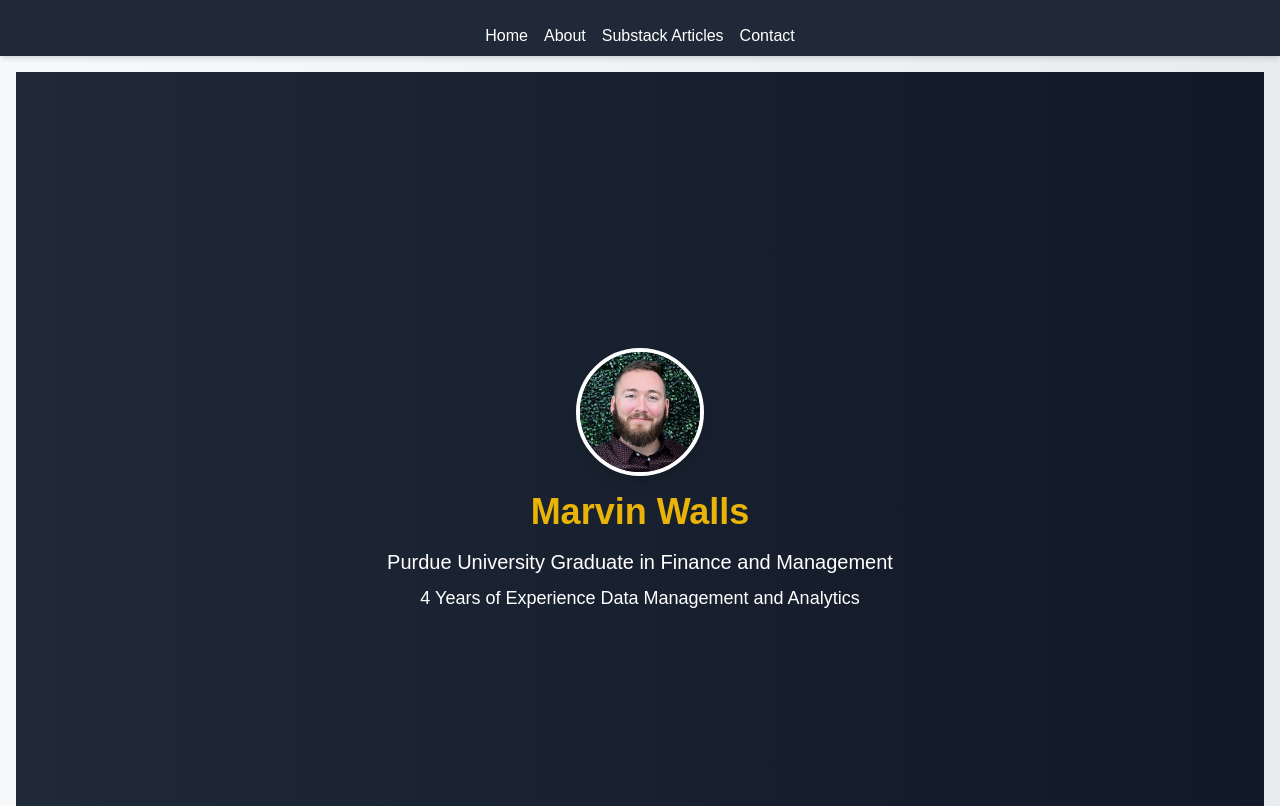
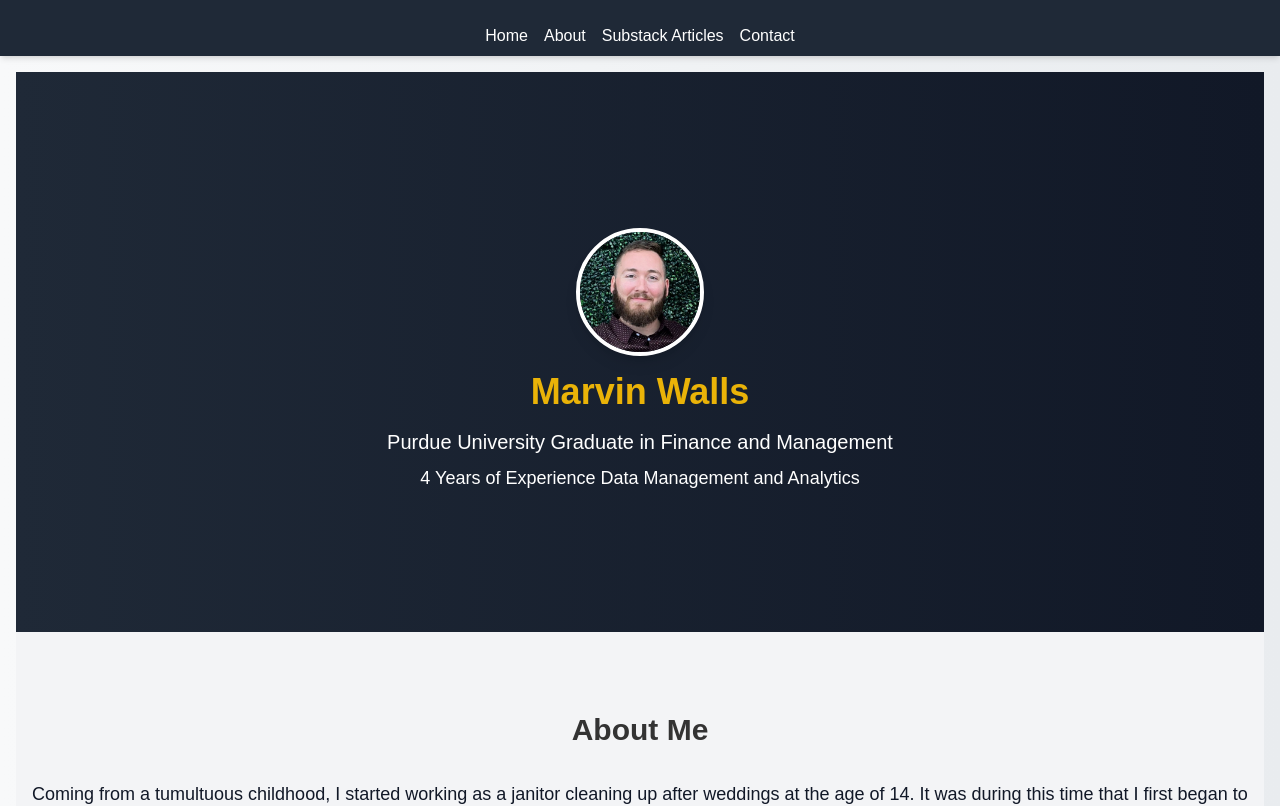
Before and after one commit to MarvinWalls/my-portfolio, a React (Create React App) app: page / in a window 1280 px wide. Shown: the top 806 px of the page. Built offline with nearby package versions, Linux system fonts and the light colour scheme.

Commit message:
Reduce height and padding of hero section

```diff
--- a/src/components/Home.js
+++ b/src/components/Home.js
@@ -3,7 +3,7 @@ import Headshot from '../images/LinkedInHeadshot.jpg';
 
 const Home = () => {
   return (
-    <section id="home" className="text-center py-12 bg-gradient-to-r from-gray-800 to-gray-900 text-white flex flex-col justify-center items-center min-h-screen">
+    <section id="home" className="text-center py-8 bg-gradient-to-r from-gray-800 to-gray-900 text-white flex flex-col justify-center items-center min-h-screen">
       <div className="container mx-auto">
         <img src={Headshot} alt="Marvin Walls" className="rounded-full w-32 h-32 mx-auto my-4 border-4 border-white shadow-lg" />
         <h1 className="text-4xl font-bold text-yellow-500 fade-in">Marvin Walls</h1>
--- a/src/index.css
+++ b/src/index.css
@@ -12,7 +12,7 @@
   }
 }
 
-h1, p {
+h1 {
   animation: fadeIn 2s ease-in;
 }
 
@@ -40,3 +40,10 @@ a:hover {
 ul {
   margin-top: 1rem;
 }
+
+/* Hero Section Adjustments */
+#home {
+  min-height: 70vh; /* Adjust this value to reduce the height */
+  padding-top: 2rem; /* Adjust padding as needed */
+  padding-bottom: 2rem; /* Adjust padding as needed */
+}
```
